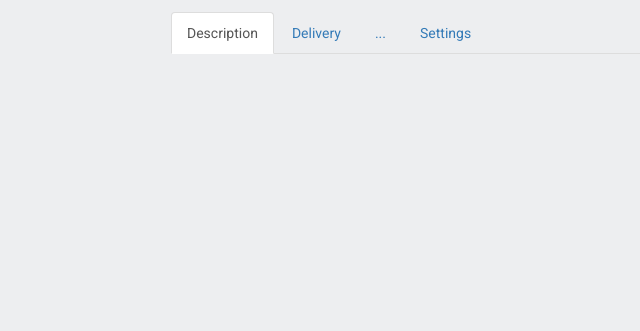
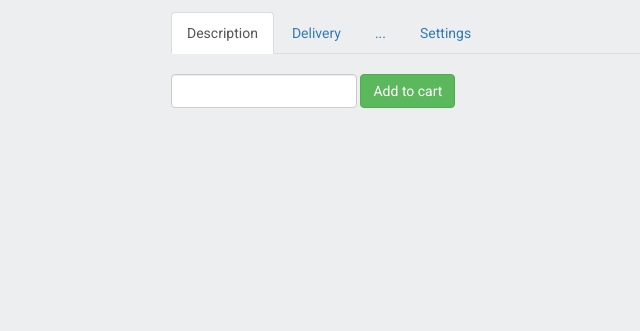
Before and after one commit to Viko1/Vitaliishop, a Django app: template mysite/templates/products/product.html in a window 1280 px wide. Shown: the part 89-420 px from the top of the page, without its empty margins (484-1124 px from the left). Run offline with Django 3.2, Linux system fonts and the light colour scheme; the template is opened without the code that fills it, so the values that code supplies are empty; some libraries are stand-ins or nearby versions.

Commit message:
Dodajemy JS. 1.1

```diff
--- /dev/null
+++ b/mysite/static/js/scripts.js
@@ -0,0 +1,11 @@
+$(document).ready(function(){
+    var form = $('#form_buying_product');
+    console.log(form);
+    form.on('submit', function(e){
+        e.preventDefault();
+        console.log('123');
+        var nmb = $('#number').val();
+        console.log(nmb);
+
+    })
+});
--- a/mysite/templates/base.html
+++ b/mysite/templates/base.html
@@ -41,5 +41,8 @@
     <!-- Latest compiled and minified JavaScript -->
     <script src="https://maxcdn.bootstrapcdn.com/bootstrap/3.3.6/js/bootstrap.min.js" integrity="sha384-0mSbJDEHialfmuBBQP6A4Qrprq5OVfW37PRR3j5ELqxss1yVqOtnepnHVP9aJ7xS" crossorigin="anonymous"></script>
 
+    <script src="{% static 'js/scripts.js' %}"></script>
+
+
 </body>
 </html>
--- a/mysite/templates/products/product.html
+++ b/mysite/templates/products/product.html
@@ -49,6 +49,20 @@
                         <div role="tabpanel" class="tab-pane " id="settings">...</div>
                     </div>
                 </div>
+                <div>
+                    <form id="form_buying_product" class="form-inline">
+                        <div class="form-group">
+                            <input type="number" class="form-control" name="number" id="number">
+                        </div>
+
+                        <div class="form-group">
+                            <button type="submit" class="btn btn-success btn-buy">
+                                Add to cart
+                            </button>
+                        </div>
+                    </form>
+
+                </div>
             </div>
         </div>
     </div>
```
